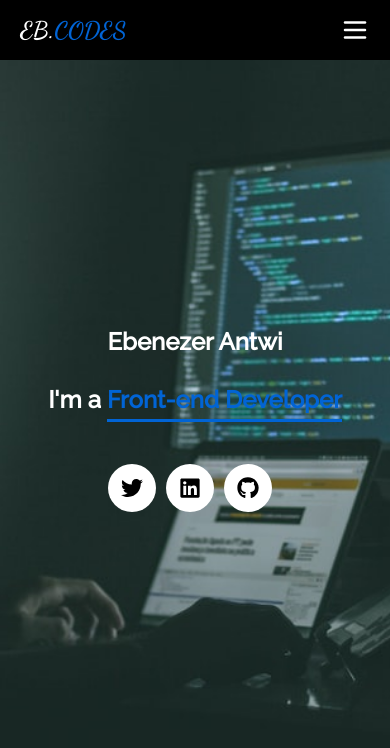
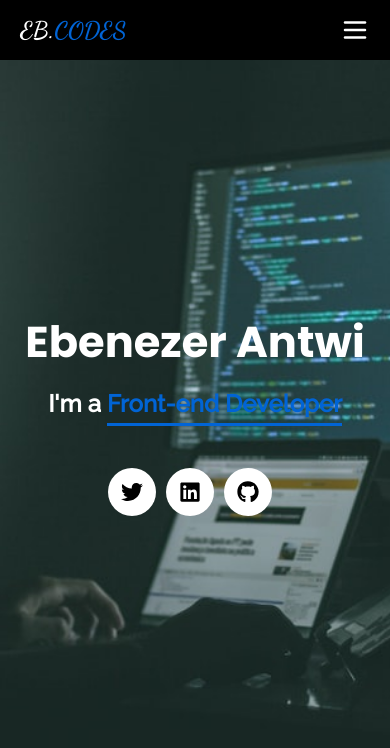
Before and after one commit to kwadwoambitious/My-Portfolio, a React (Create React App) app: page / in a window 390 px wide. Shown: the top 748 px of the page. Built offline with nearby package versions, Linux system fonts and the light colour scheme.

Commit message:
Made changes to this file

```diff
--- a/src/App.css
+++ b/src/App.css
@@ -105,6 +105,11 @@ nav ul li{
 }
 .home h1{
   font-size: 3.5em;
+}
+.home .my-name{
+  font-size: 3.5em;
+  font-family: 'Poppins', sans-serif;
+  line-height: 1.3;
 }
 .home h2{
   font-size: 1.7rem;
@@ -649,10 +654,10 @@ form input[type="submit"]:hover{
     align-items: center;
     padding: 0;
   }
-  .home h1, .home h2, a{
+  .home .my-name, .home h2, a{
     text-align: center;
   }
-  .home h1{
+  .home .my-name{
     font-size: 2.7em;
   }
   .home h2, .logo h1{
--- a/src/components/Home.js
+++ b/src/components/Home.js
@@ -17,7 +17,7 @@ function Home() {
             // transition={{ type: 'spring', stiffness: 100 }}
 
             className="home">
-          <h2>Ebenezer Antwi</h2>
+          <h2 className='my-name'>Ebenezer Antwi</h2>
           <h2>I'm a <span>Front-end Developer</span></h2>
             <div className='social-icons'>
                     <a href="https://twitter.com/_antwiebenezer" target='_blank' rel='noreferrer'><FaTwitter className='icon'/></a>
```
